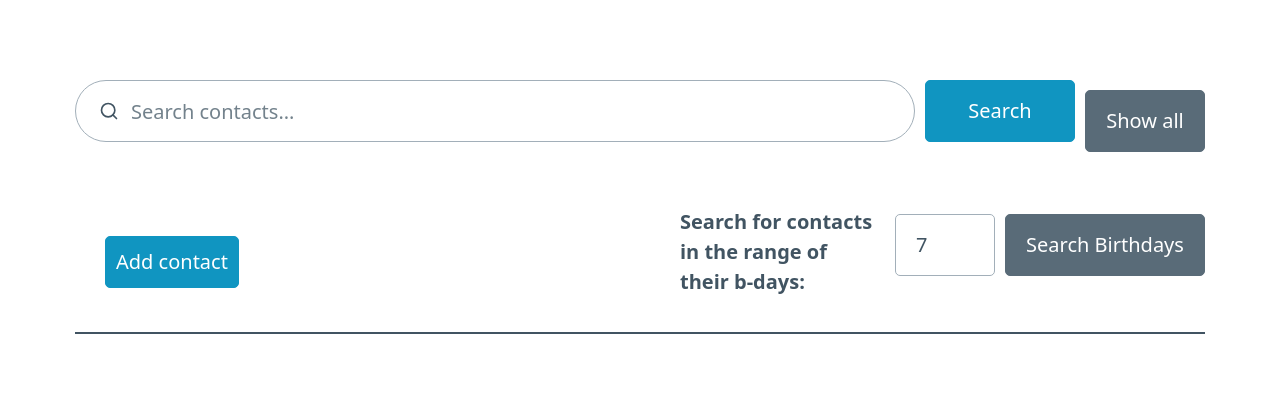
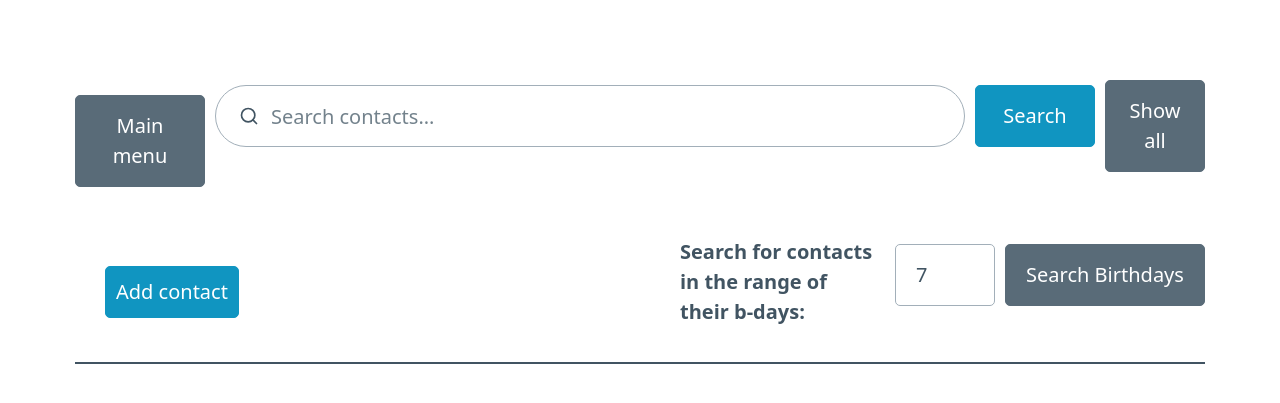
Before and after one commit to Impe11e/Personal-Assistant-WEB, a Django app: page /contacts in a window 1280 px wide. Shown: the top 403 px of the page. Run offline with Django 5.2, Linux system fonts and the light colour scheme; data that the repository does not hold is empty.

Commit message:
fixed small issues

```diff
--- a/pers_assist/pers_assist_app/templates/pers_assist_app/contacts.html
+++ b/pers_assist/pers_assist_app/templates/pers_assist_app/contacts.html
@@ -8,12 +8,15 @@
 <body>
 <main class="container">
 
-    <form method="get" action="{% url 'pers_assist_app:search_contacts' %}" style="display: flex; gap: 0.5rem; align-items: center;">
-        <input type="search" name="search_item" placeholder="Search contacts..." value="{{ request.GET.search_item }}" style="flex: 1; min-width: 150px;">
-        <button type="submit" class="button" style="width: 150px;">Search</button>
+    <div style="display: flex; align-items: center; gap: 0.5rem; margin-bottom: 1rem;">
+        <a href="{% url 'pers_assist_app:main' %}" role="button" class="secondary" style="flex-shrink: 0; width: 130px;">Main menu</a>
 
-        <a href="{% url 'pers_assist_app:search_contacts' %}" role="button" class="secondary" style="width: 120px;">Show all</a>
-    </form>
+        <form method="get" action="{% url 'pers_assist_app:search_contacts' %}" style="display: flex; gap: 0.5rem; align-items: center; flex: 1;">
+            <input type="search" name="search_item" placeholder="Search contacts..." value="{{ request.GET.search_item }}" style="flex: 1; min-width: 150px;">
+            <button type="submit" class="button" style="width: 120px;">Search</button>
+            <a href="{% url 'pers_assist_app:search_contacts' %}" role="button" class="secondary" style="width: 100px;">Show all</a>
+        </form>
+    </div>
 
     <nav style="margin-bottom: 20px; border-bottom: 2px solid; padding-left: 30px">
         <ul>
--- a/pers_assist/pers_assist_app/views.py
+++ b/pers_assist/pers_assist_app/views.py
@@ -1,4 +1,6 @@
 from django.shortcuts import render, redirect, get_object_or_404
+from django.urls import reverse
+
 from .forms import ContactForm, ContactEditForm
 from .models import Contact
 from django.db.models import Q
@@ -19,20 +21,24 @@ def contacts(request):
 
 
 def contact_create(request):
+    back_url = reverse('pers_assist_app:contacts')
+
     if request.method == 'POST':
         form = ContactForm(request.POST)
         if form.is_valid():
             form.save()
-            return redirect(to='pers_assist_app:contacts')
+            return redirect(back_url)
         else:
-            return render(request, 'pers_assist_app/contact_create.html', {'form': form})
+            return render(request, 'pers_assist_app/contact_create.html', {'form': form, 'back_url': back_url})
 
-    return render(request, 'pers_assist_app/contact_create.html', {'form': ContactForm()})
+    return render(request, 'pers_assist_app/contact_create.html', {'form': ContactForm(), 'back_url': back_url})
+
 
 
 def contact_detail(request, contact_id):
+    back_url = reverse('pers_assist_app:contacts')
     contact = get_object_or_404(Contact, pk=contact_id)
-    return render(request, 'pers_assist_app/contact_detail.html', {"contact": contact})
+    return render(request, 'pers_assist_app/contact_detail.html', {"contact": contact, "back_url": back_url})
 
 
 def contact_delete(request, contact_id):
@@ -45,6 +51,8 @@ def contact_delete(request, contact_id):
 
 
 def contact_edit(request, contact_id):
+    back_url = reverse('pers_assist_app:contacts')
+
     contact = get_object_or_404(Contact, pk=contact_id)
     if request.method == 'POST':
         form = ContactEditForm(request.POST, instance=contact)
@@ -54,7 +62,7 @@ def contact_edit(request, contact_id):
     else:
         form = ContactEditForm(instance=contact)
 
-    return render(request, 'pers_assist_app/contact_edit.html', {'form': form, 'contact': contact})
+    return render(request, 'pers_assist_app/contact_edit.html', {'form': form, 'contact': contact, 'back_url': back_url})
 
 
 def search_contacts(request):
```
